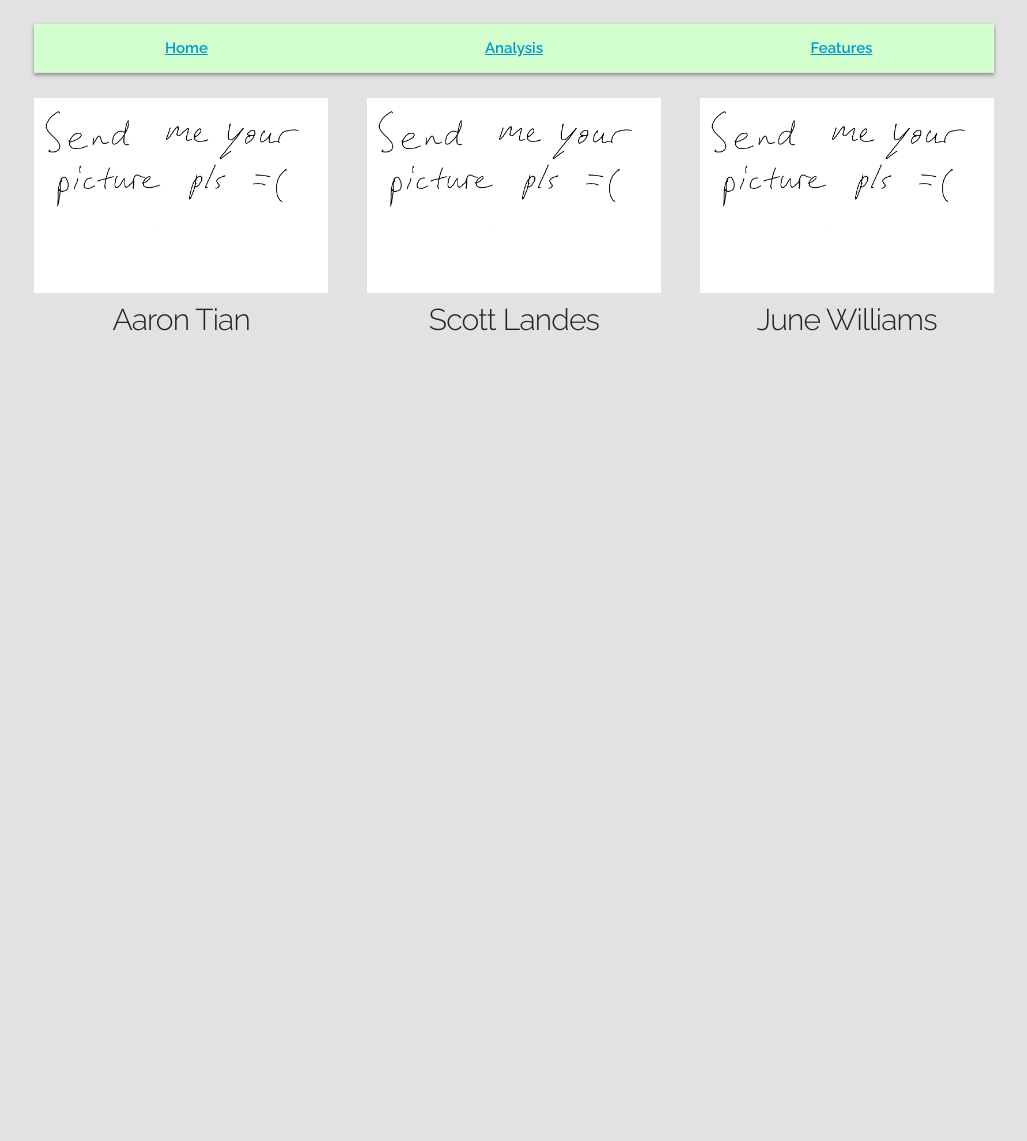
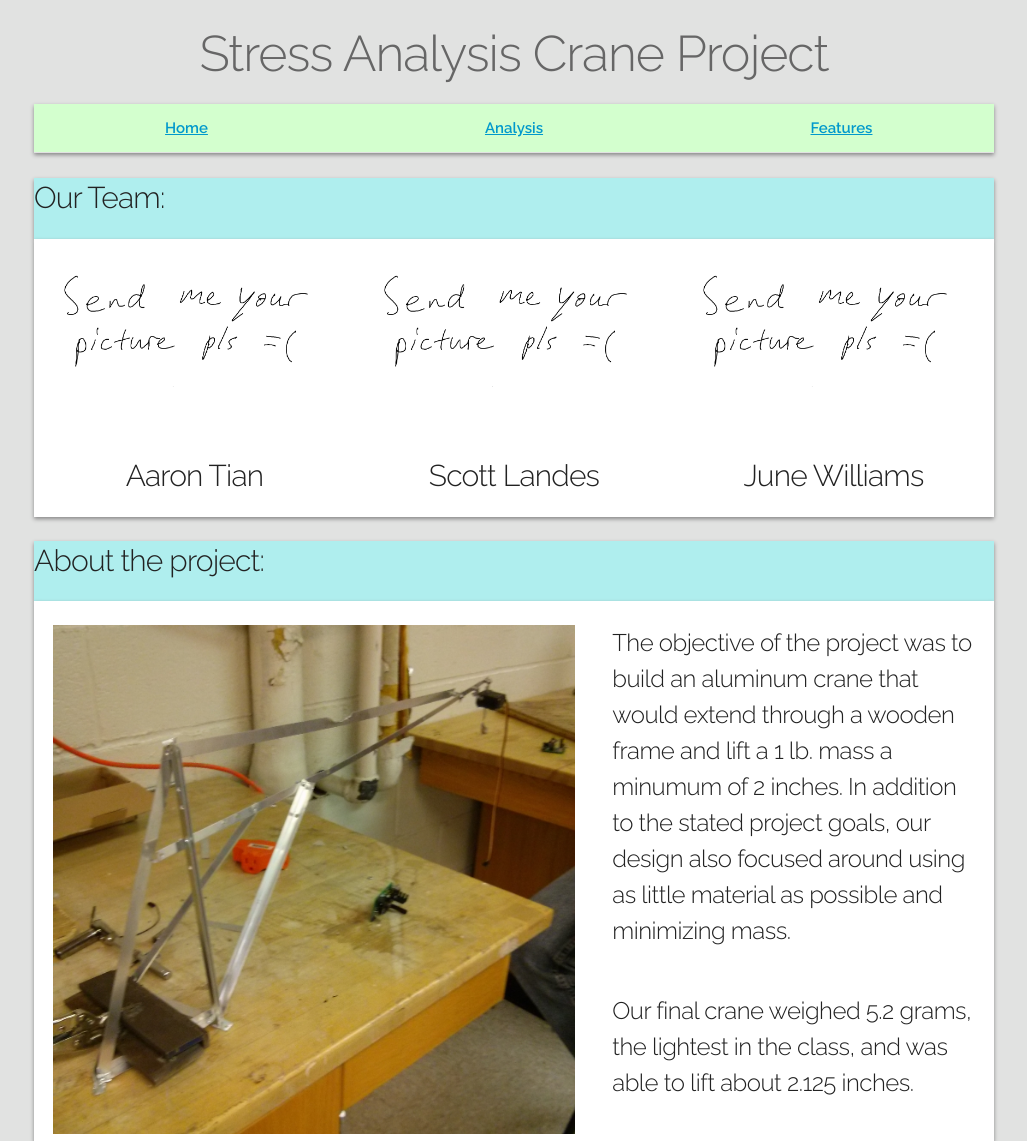
Before and after one commit to DownToTheTriarii/DownToTheTriarii.github.io, a plain HTML site: page index.html in a window 1280 px wide. Shown: the whole page, without its empty margins (126-1153 px from the left). Before the commit the page ends 800 px from the top, so only its background shows below. Drawn offline with Linux system fonts and the light colour scheme.

Commit message:
Finished homepage

```diff
--- a/css/style.css
+++ b/css/style.css
@@ -4,6 +4,10 @@ a:hover{color:#c0d6e4;}
 
 body{
 	background-color: #E1E2E1;
+}
+.title{
+	color: #666666;
+	text-align: center;
 }
 .table-block{
 	text-align: center;
@@ -15,6 +19,17 @@ body{
 	width: 100%;
 	text-align: center;
 }
+.titlebox{
+	background-color: #afeeee;
+	box-shadow: 0px 2px 4px #888888;
+}
+.whitebox{
+	box-shadow: 0px 2px 4px #888888;
+	background-color: #FFFFFF;
+	padding-left: 2%;
+	padding-right: 2%;
+	width: 100%;
+}
 .piccap{
 	text-align: center;
 }
--- a/index.html
+++ b/index.html
@@ -20,9 +20,14 @@
 </head>
 
 <body>
-
+	<!-- The top title and link bar -->
 	<br>
 	<div class="container">
+		<div class="row">
+			<div class="twelve columns">
+				<h1 class="title">Stress Analysis Crane Project</h1>
+			</div>
+		</div>
 		<div class="row">
 			<div class="twelve columns">
 				<table class="top">
@@ -46,21 +51,66 @@
 				</table>
 			</div>
 		</div>
+	</div>
+
+	<!-- Team pictures -->
+	<div class="container">
 		<div class="row">
-			<div class="four columns" width=33%>
+			<div class="twelve columns titlebox">
+				<h4>Our Team:</h4>
+			</div>
+		</div>
+		<div class="row">
+			<div class="twelve columns">
+				<div class="container whitebox">
+					<br>
+					<div class="row">
+						<div class="four columns pic-container">
 							<img src="images/nopic.png" class="teampic">
 							<br>
 							<h4 class="piccap">Aaron Tian</h4>
 						</div>
-			<div class="four columns" width=33%>
+						<div class="four columns pic-container">
 							<img src="images/nopic.png" class="teampic">
 							<br>
 							<h4 class="piccap">Scott Landes</h4>
 						</div>
-			<div class="four columns" width=33%>
+						<div class="four columns pic-container">
 							<img src="images/nopic.png" class="teampic">
 							<br>
 							<h4 class="piccap">June Williams</h4>
+						</div>
+					</div>
+				</div>
+			</div>
+		</div>
+	</div>
+	<br>
+
+	<!-- Project description -->
+	<div class="container">
+		<div class="row">
+			<div class="twelve columns titlebox">
+				<h4>About the project:</h4>
+			</div>
+		</div>
+		<div class="row">
+			<div class="twelve columns">
+				<div class="container whitebox">
+					<br>
+					<div class="row">
+						<div class="seven columns">
+							<img src="images/cranebody.jpg" style="width: 100%">
+						</div>
+						<div class="five columns">
+							<h5>The objective of the project was to build an aluminum crane that would extend through a wooden frame and lift a 1 lb. mass a minumum of
+								2 inches. In addition to the stated project goals, our design also focused around using as little material as possible and minimizing mass.</h5>
+							<br>
+							<h5>Our final crane weighed 5.2 grams, the lightest in the class, and was able to lift about 2.125 inches.</h5>
+						</div>
+					</div>
+				</div>
+			</div>
 		</div>
 	</div>
 
```
Also changed, not shown: images/cranebody.jpg (added). Lines whose indentation alone changed are shown as unchanged.
